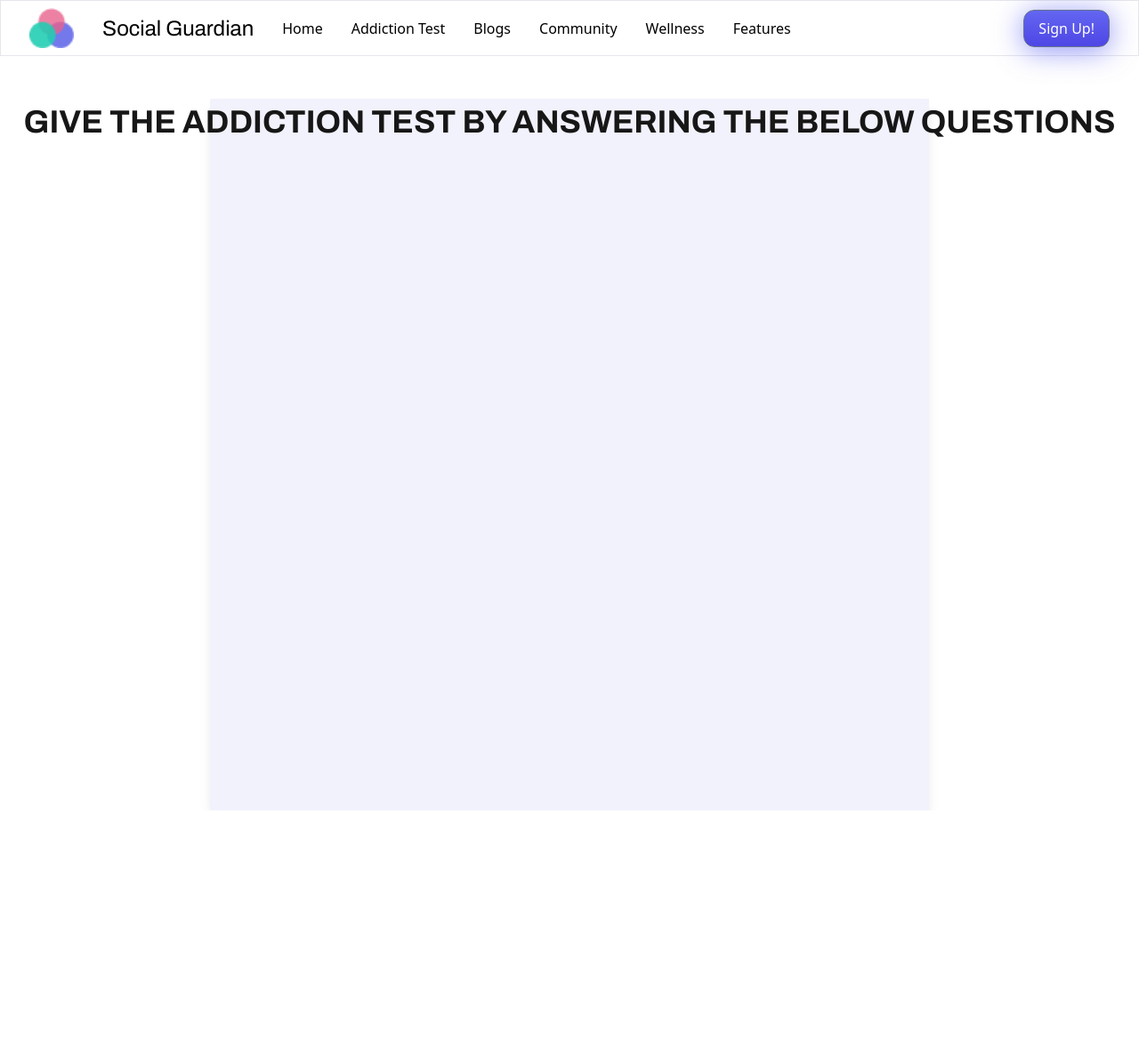
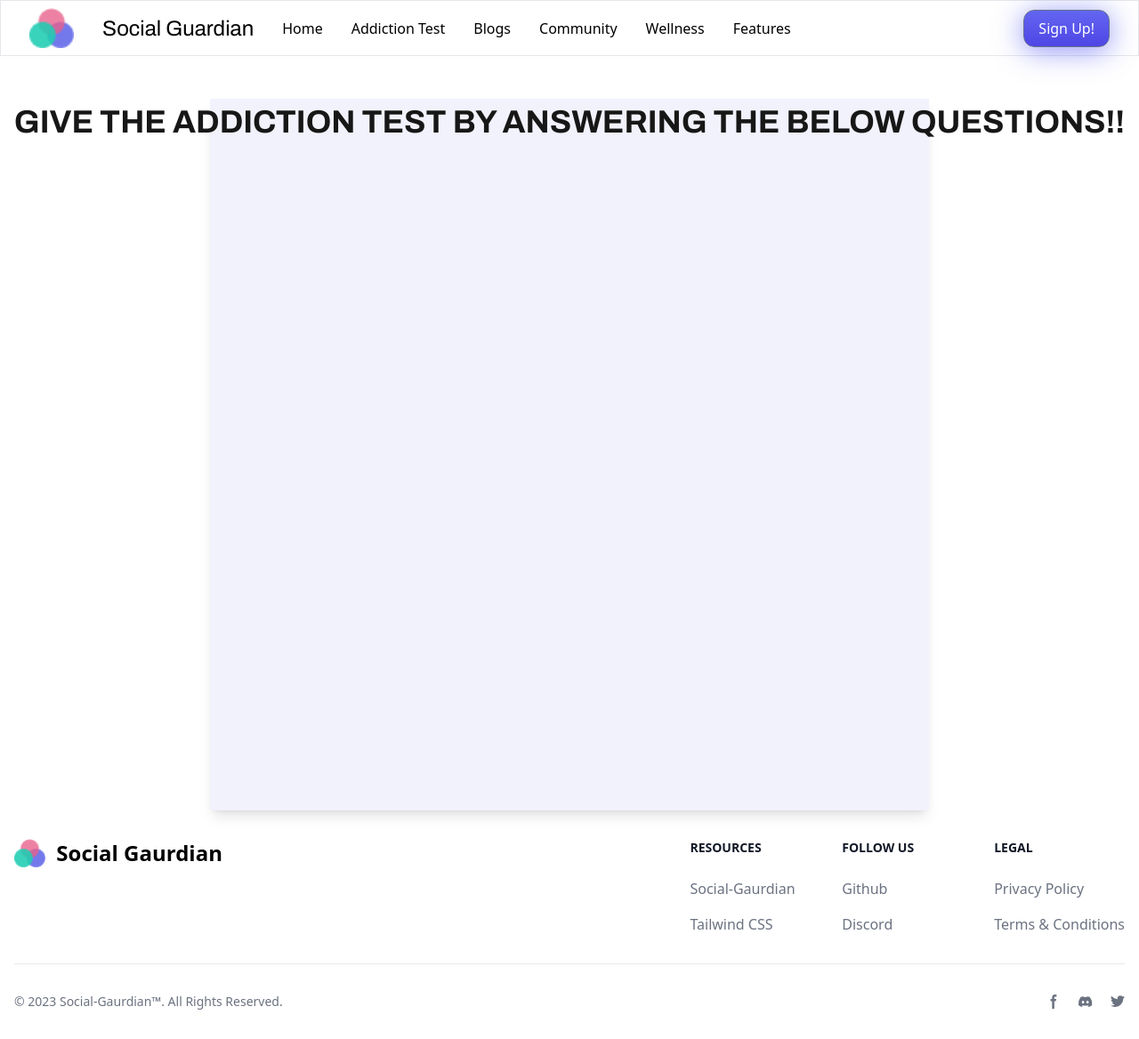
Before and after one commit to savvymonk05/Social-Gaurdian, a React (Vite) app in the folder Social-Gaurdian/: page /addictiontest in a window 1280 px wide. Shown: the whole page at 89% size. Before the commit the page ends 911 px from the top, so only its background shows below. Built offline with nearby package versions, Linux system fonts and the light colour scheme; the HTML template or start-up script is replaced by a standard one.

Commit message:
Added footer to Addictiontest

```diff
--- a/Social-Gaurdian/src/components/Addictiontest.jsx
+++ b/Social-Gaurdian/src/components/Addictiontest.jsx
@@ -1,13 +1,15 @@
 import React from 'react'
 import Cards from "../components/Questioncard"
+import Footer from "../components/Footer"
 
 function Addictiontest() {
   return (
     <div>
     <h1 className='text-center relative top-[50px] font-archivo text-4xl leading-[48px] font-bold text-neutral-900'>
-      GIVE THE ADDICTION TEST BY ANSWERING THE BELOW QUESTIONS
+      GIVE THE ADDICTION TEST BY ANSWERING THE BELOW QUESTIONS!!
     </h1>
     <Cards/>
+    <Footer/>
    </div>
   )
 }
```
